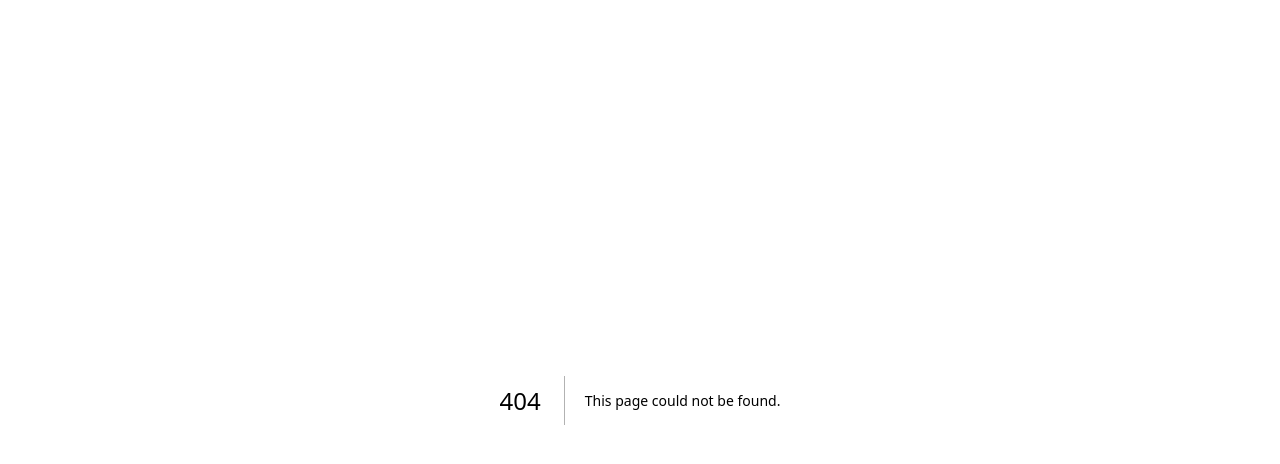
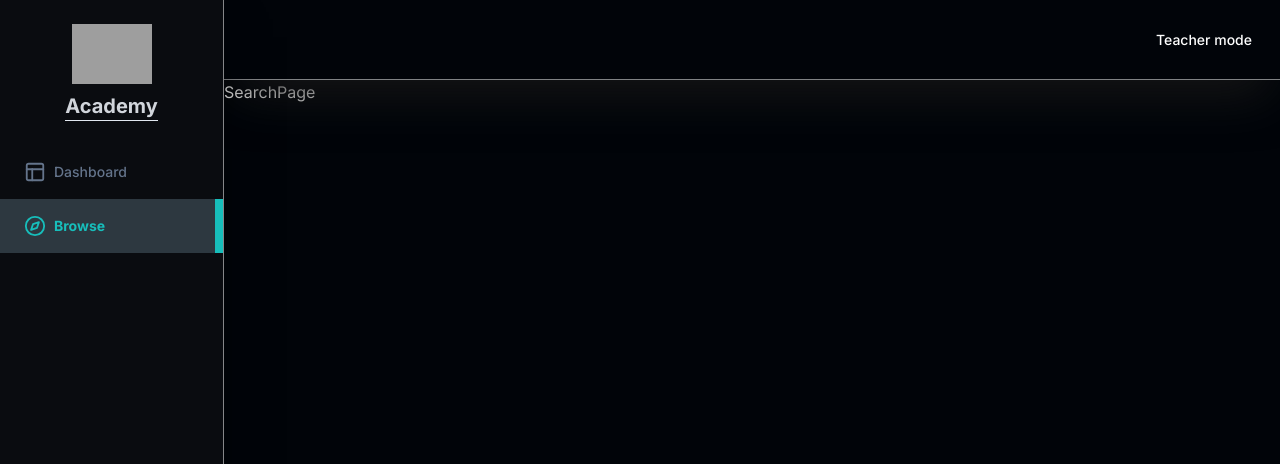
Before and after one commit to Franklin361/academy-lms, a Next.js app: page /search in a window 1280 px wide. Before the commit this address had no page. Shown: the top 464 px of the page. Built offline with nearby package versions, Linux system fonts and the light colour scheme; no server answers; grey boxes are pictures that could not be loaded.

Commit message:
🚀 feat: define routes for teachers

```diff
--- /dev/null
+++ b/app/(dashboard)/(routes)/search/page.tsx
@@ -0,0 +1,6 @@
+const SearchPage = () => {
+  return (
+    <div>SearchPage</div>
+  )
+}
+export default SearchPage
--- /dev/null
+++ b/app/(dashboard)/(routes)/teacher/analyitics/page.tsx
@@ -0,0 +1,6 @@
+const AnalyiticsPage = () => {
+  return (
+    <div>AnalyiticsPage</div>
+  )
+}
+export default AnalyiticsPage
--- /dev/null
+++ b/app/(dashboard)/(routes)/teacher/courses/page.tsx
@@ -0,0 +1,6 @@
+const CoursesPage = () => {
+  return (
+    <div>CoursesPage</div>
+  )
+}
+export default CoursesPage
--- a/app/(dashboard)/_components/navbar.tsx
+++ b/app/(dashboard)/_components/navbar.tsx
@@ -4,7 +4,7 @@ import { MobileSidebar } from "./mobile-sidebar"
 
 export const Navbar = () => {
   return (
-    <div className="p-4 h-full flex items-center shadow-2xl shadow-black/50">
+    <div className="p-4 h-full flex items-center bg-[#010409] border-b border-white/50 shadow-2xl shadow-neutral-900">
       <MobileSidebar />
       <NavbarRoutes />
     </div>
--- a/app/(dashboard)/_components/sidebar.tsx
+++ b/app/(dashboard)/_components/sidebar.tsx
@@ -3,7 +3,7 @@ import { SidebarRoutes } from "./sidebar-routes"
 
 export const Sidebar = () => {
   return (
-    <div className="h-full  flex flex-col overflow-y-auto shadow-2xl shadow-black/50 border-r border-black bg-[#242325] ">
+    <div className="h-full  flex flex-col overflow-y-auto shadow-2xl shadow-black/50 border-r border-white/50 bg-[#0A0C10] ">
       <div className="p-6 flex justify-center items-center flex-col gap-2">
         <Image
           height={80}
--- a/app/(dashboard)/layout.tsx
+++ b/app/(dashboard)/layout.tsx
@@ -13,8 +13,8 @@ export default function RootLayout({
   children: React.ReactNode
 }) {
   return (
-    <div className="h-full bg-[#0F0F0F] text-white">
-      <div className="h-[80px] md:pl-56 fixed inset-y-0 w-full z-50 bg-black">
+    <div className="h-full bg-[#010409] text-white">
+      <div className="h-[80px] md:pl-56 fixed inset-y-0 w-full z-50">
         <Navbar />
       </div>
       <div className="hidden md:flex h-full w-56 flex-col fixed inset-y-0 z-50">
--- a/components/navbar-routes.tsx
+++ b/components/navbar-routes.tsx
@@ -23,8 +23,23 @@ export const NavbarRoutes = () => {
           {/* <SearchInput /> */}
         </div>
       )}
-      <div className="flex gap-x-2 ml-auto">
-
+      <div className="flex gap-x-4 ml-auto items-center">
+        {isTeacherPage || isCoursePage ? (
+          <Link href="/">
+            <Button size="sm" variant="ghost" className=' hover:text-white hover:bg-rose-600 font-semibold transition-all'>
+              <LogOut className="h-4 w-4 mr-2" />
+              Exit
+            </Button>
+          </Link>
+        )
+          : (
+            <Link href="/teacher/courses">
+              <Button size="sm" variant="ghost">
+                Teacher mode
+              </Button>
+            </Link>
+          )
+        }
         <UserButton
           afterSignOutUrl="/"
           appearance={{
```
Also changed, not shown: 1 other file (tests, documents, lock files or other folders).
